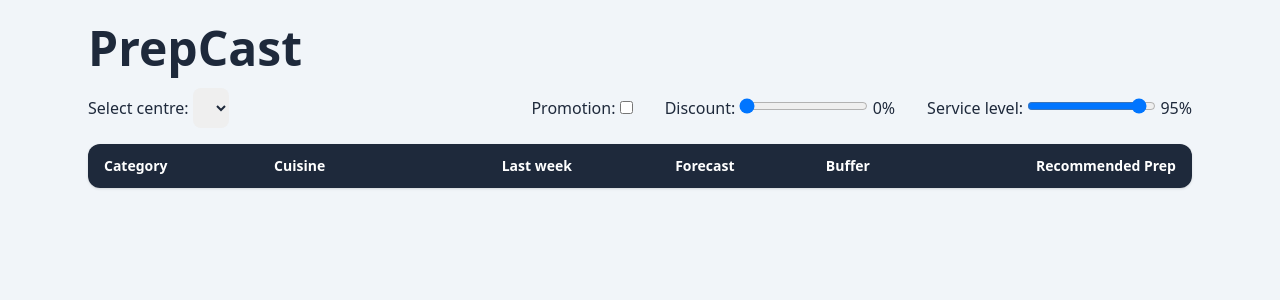
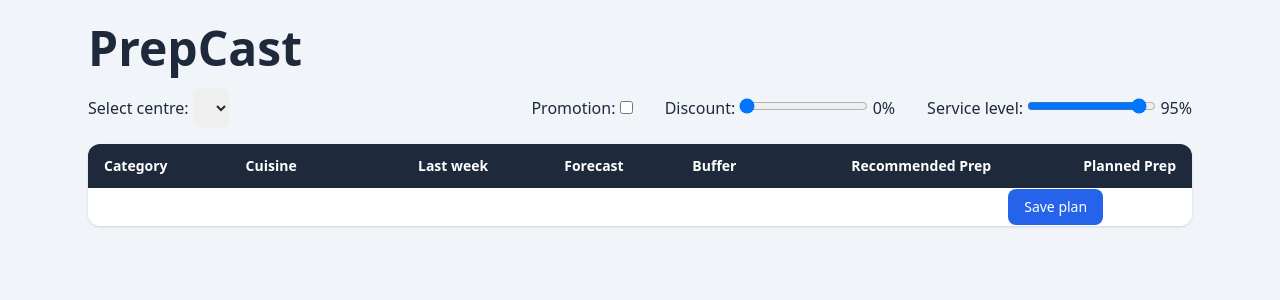
Before and after one commit to davehaughton/prepcast-project, a Python web app: template templates/index.html in a window 1280 px wide. Shown: the top 300 px of the page. Run offline with Jinja, Linux system fonts and the light colour scheme; the template is opened without the code that fills it, so the values that code supplies are empty; some libraries are stand-ins or nearby versions.

Commit message:
create save plan route

```diff
--- a/templates/index.html
+++ b/templates/index.html
@@ -46,9 +46,19 @@
                         <th class="px-4 py-3 text-right">Forecast</th>
                         <th class="px-4 py-3 text-right">Buffer</th>
                         <th class="px-4 py-3 text-right">Recommended Prep</th>
+                        <th class="px-4 py-3 text-right">Planned Prep</th>
                     </tr>
                 </thead>
                 <tbody id="forecast-rows"></tbody>
+                <tfoot>
+                    <td colspan="6"></td>
+                    <td>
+                        <div class="flex ">
+                                <button id="save-plan" class="bg-blue-600 text-white rounded-lg px-4 py-2 hover:bg-blue-700">Save plan</button>
+                        </div>
+
+                    </td>
+                </tfoot>
                 </table>
            </div>
         </div>
@@ -83,6 +93,7 @@
                 const rowHtml = r => {
                    const safety = r.safety_stock;
                     const rec    = r.predicted_demand + safety;
+                    const plan = rec;
                     return `<tr class="border-t border-slate-100 hover:bg-slate-50">
                     <td class="px-4 py-2">${r.category}</td>
                     <td class="px-4 py-2">${r.cuisine}</td>
@@ -90,6 +101,7 @@
                     <td class="px-4 py-2 text-right">${r.predicted_demand}</td>
                     <td class="px-4 py-2 text-right">${safety}</td>
                     <td class="px-4 py-2 text-right">${rec}</td>
+                    <td class="px-4 py-2 text-right"><input type="text" class="border p-2" data-meal="${r.meal_id}" value="${plan}"></td>
                     </tr>`;
                 };
 
```
Also changed, not shown: app.py (+8 -0 lines).
